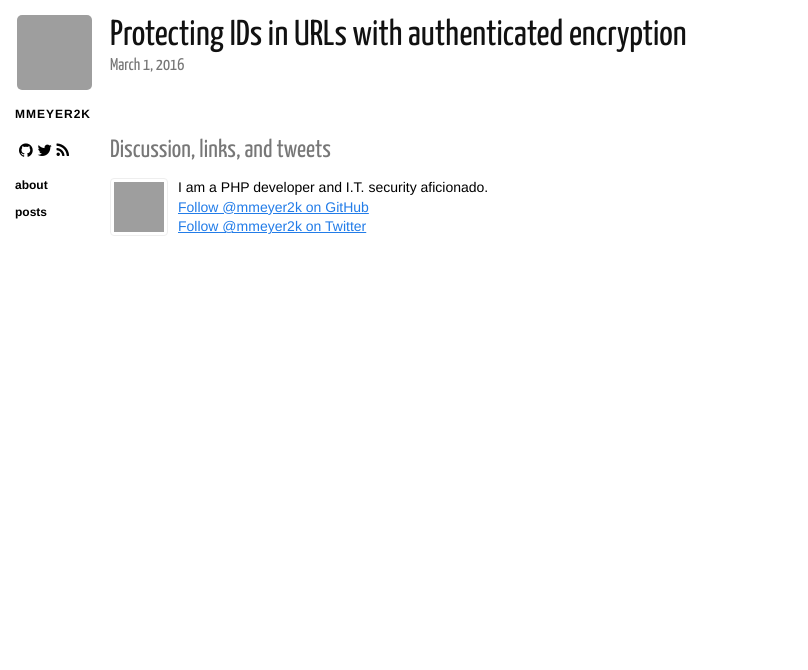
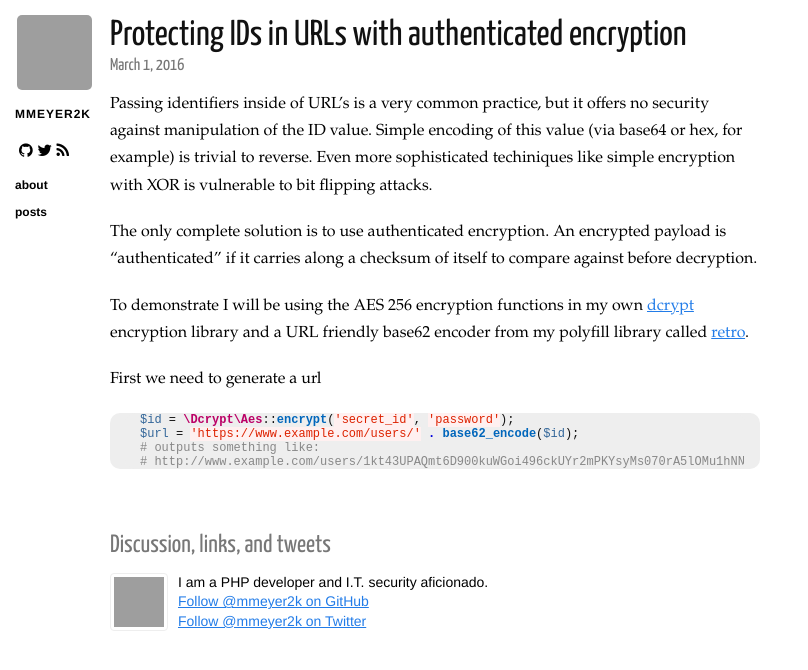
Before and after one commit to mmeyer2k/mmeyer2k.github.io, a Jekyll site: the page built from _posts/2016-03-01-protecting-ids-in-urls.md, in a window 1280 px wide. Shown: the top 670 px of the page, without its empty margins (0-808 px from the left). Built offline with Jekyll 4.4.1, drawn with Linux system fonts in a browser that asks for light colours; nearby versions of some CDN libraries; grey boxes are pictures that could not be loaded.

Commit message:
Update 2016-03-01-protecting-ids-in-urls.md

````diff
--- a/_posts/2016-03-01-protecting-ids-in-urls.md
+++ b/_posts/2016-03-01-protecting-ids-in-urls.md
@@ -4,3 +4,17 @@ draft: true
 tags: php, security
 title: Protecting IDs in URLs with authenticated encryption
 ---
+
+Passing identifiers inside of URL's is a very common practice, but it offers no security against manipulation of the ID value. Simple encoding of this value (via base64 or hex, for example) is trivial to reverse. Even more sophisticated techiniques like simple encryption with XOR is vulnerable to bit flipping attacks.
+
+The only complete solution is to use authenticated encryption. An encrypted payload is "authenticated" if it carries along a checksum of itself to compare against before decryption.
+
+To demonstrate I will be using the AES 256 encryption functions in my own [dcrypt](https://github.com/mmeyer2k/dcrypt) encryption library and a URL friendly base62 encoder from my polyfill library called [retro](https://github.com/mmeyer2k/retro).
+
+First we need to generate a url
+```php
+$id = \Dcrypt\Aes::encrypt('secret_id', 'password');
+$url = 'https://www.example.com/users/' . base62_encode($id);
+# outputs something like:
+# http://www.example.com/users/1kt43UPAQmt6D900kuWGoi496ckUYr2mPKYsyMs070rA5lOMu1hNN8W7Y5Y2ePGqoECbmchC96mRO5bUXFozGn4n
+```
````
